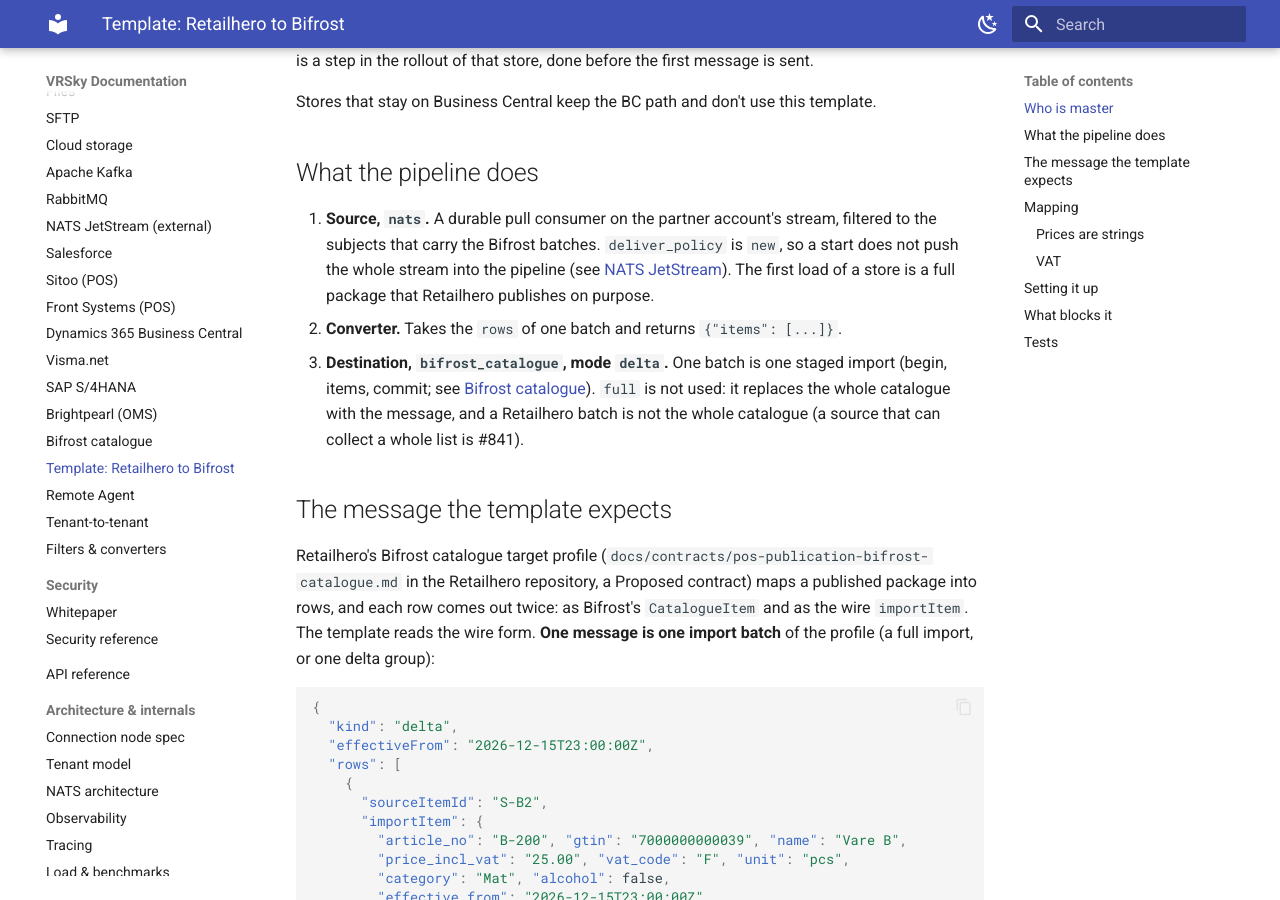
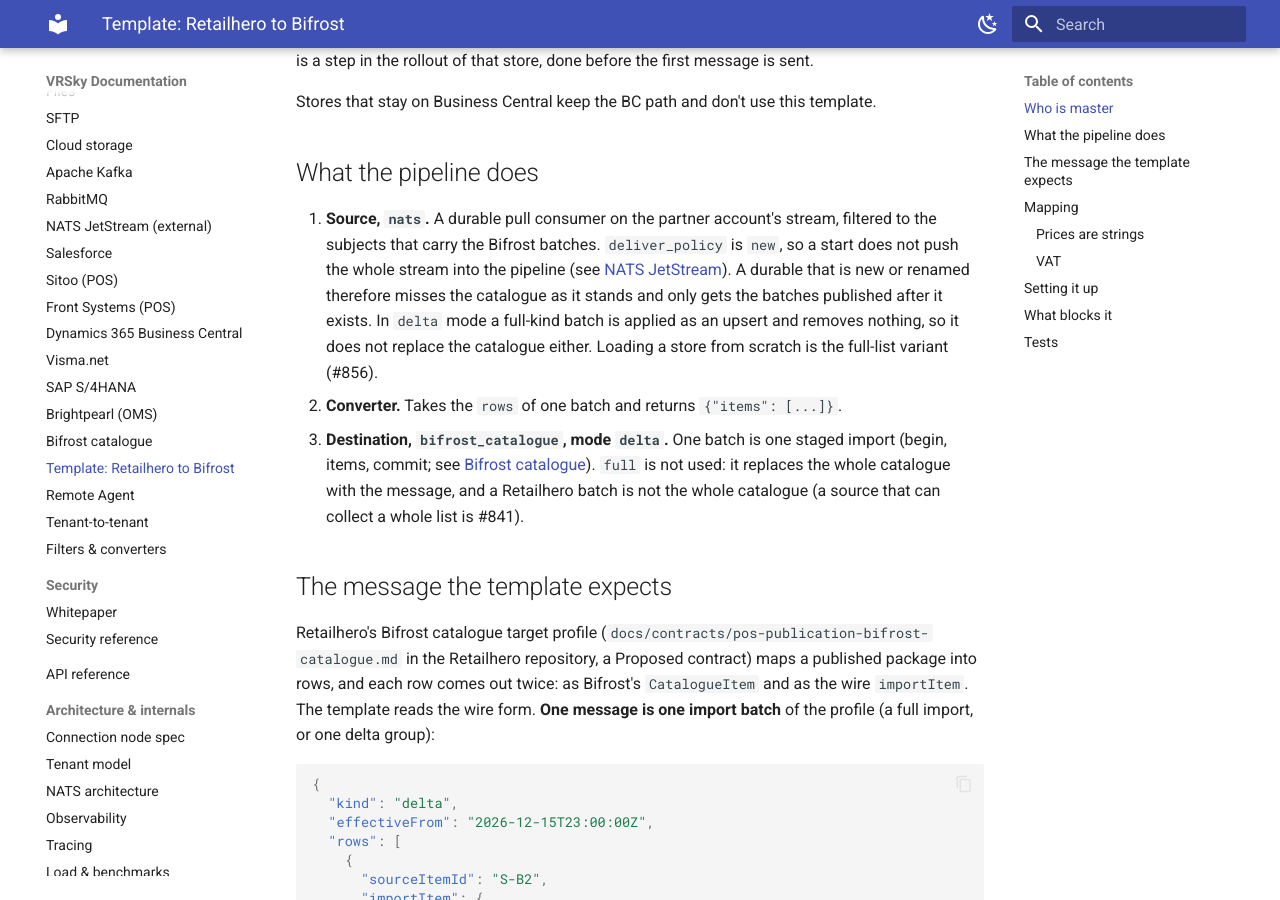
Before and after one commit to ValueRetail/vrsky, an MkDocs documentation site: the page built from docs/connectors/retailhero-to-bifrost.md, in a window 1280 px wide and 900 px high, scrolled down 637 px. Built offline with MkDocs 1.6.1 and Material for MkDocs 9.7.7, drawn with Linux system fonts in a browser that asks for light colours; some of the changed text lies outside the part shown.

Commit message:
docs(onboarding): Retailhero template first load, batch refusal, ordering
Co-Authored-By: Claude Opus 5.5 <noreply@anthropic.com>

```diff
--- a/docs/connectors/retailhero-to-bifrost.md
+++ b/docs/connectors/retailhero-to-bifrost.md
@@ -34,8 +34,11 @@ template.
 1. **Source, `nats`.** A durable pull consumer on the partner account's stream,
    filtered to the subjects that carry the Bifrost batches. `deliver_policy`
    is `new`, so a start does not push the whole stream into the pipeline (see
-   [NATS JetStream](nats.md)). The first load of a store is a full package that
-   Retailhero publishes on purpose.
+   [NATS JetStream](nats.md)). A durable that is new or renamed therefore
+   misses the catalogue as it stands and only gets the batches published
+   after it exists. In `delta` mode a full-kind batch is applied as an
+   upsert and removes nothing, so it does not replace the catalogue either.
+   Loading a store from scratch is the full-list variant (#856).
 2. **Converter.** Takes the `rows` of one batch and returns
    `{"items": [...]}`.
 3. **Destination, `bifrost_catalogue`, mode `delta`.** One batch is one staged
@@ -146,7 +149,7 @@ secret field is one line).
 ## What blocks it
 
 - **Bifrost must accept `price_incl_vat`** (ValueRetail/Bifrost#249, PR #252).
-  Its import takes `price_ex_vat` only today and refuses an item without it.
+  Its import takes `price_ex_vat` only today and refuses the whole batch when `price_ex_vat` is missing (the field is required).
   Whether it also keeps `vat_code` or switches to `vat_rate` next to the
   inclusive price is for that change to settle; if it takes `vat_rate`, the
   converter maps `importItem.vat_code` to `catalogueItem.vat_rate` instead.
@@ -162,7 +165,9 @@ secret field is one line).
   (ValueRetail/Bifrost#247). The campaign price itself flows as an ordinary
   price.
 - **Order.** A retried message can commit after a newer one. See "Retries are
-  safe" in [Bifrost catalogue](bifrost-catalogue.md).
+  safe" in [Bifrost catalogue](bifrost-catalogue.md). Bifrost now has a
+  `sequence` guard on begin (Bifrost#253); the producer doesn't send it yet
+  (#858).
 
 ## Tests
 
```
